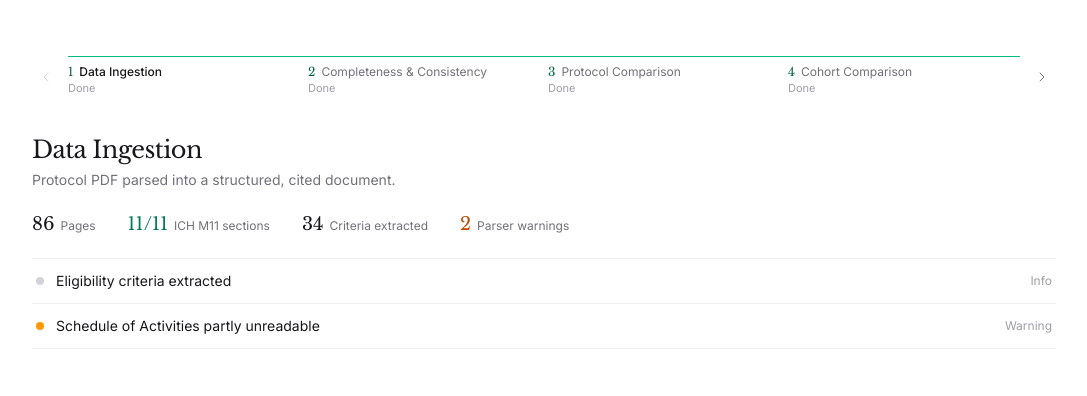
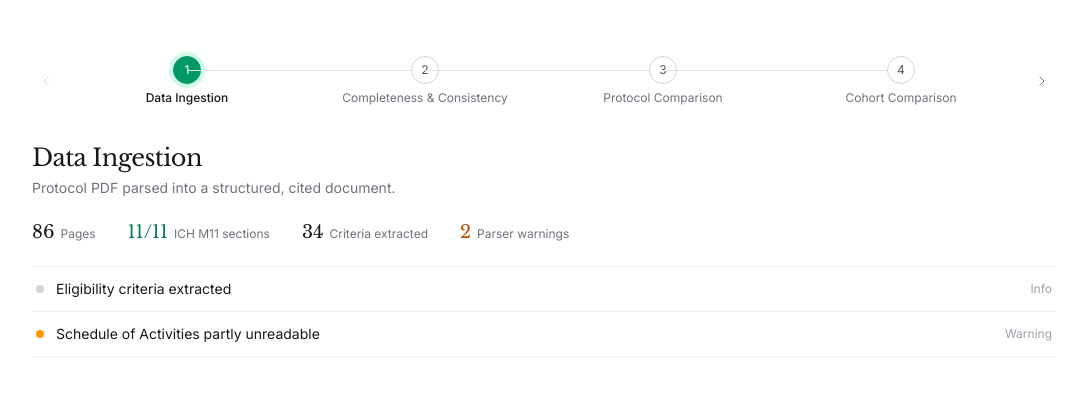
Before and after one commit to elmerescandon/spanish-ai-agentverse, a Next.js app in the folder frontend/: page /demo in a window 1280 px wide. Both pictures are taken after a click on the button "Run Preselected Protocol". Shown: the top 396 px of the page, without its empty margins (96-1183 px from the left). Built offline with nearby package versions, Linux system fonts and the light colour scheme.

Commit message:
show demo steps as a circle stepper that follows the viewed tab
Numbered circles joined by connectors fill emerald up to the step
being viewed; running steps spin and pending ones stay disabled.

Co-Authored-By: Claude Opus 5.5 <noreply@anthropic.com>

```diff
--- a/frontend/src/components/demo/StepBar.tsx
+++ b/frontend/src/components/demo/StepBar.tsx
@@ -1,7 +1,7 @@
 "use client";
 
 import { useEffect } from "react";
-import { ChevronLeft, ChevronRight } from "lucide-react";
+import { Check, ChevronLeft, ChevronRight, Loader2 } from "lucide-react";
 
 export type StepBarState = "done" | "running" | "pending";
 
@@ -42,9 +42,25 @@ function neighbourIndex(
   return items[index]?.state === "done" ? index : -1;
 }
 
+function circleClass(
+  state: StepBarState,
+  isActive: boolean,
+  isReached: boolean
+): string {
+  if (isActive) {
+    return "border-emerald-600 bg-emerald-600 text-white ring-4 ring-emerald-100";
+  }
+  if (isReached) return "border-emerald-600 bg-white text-emerald-700";
+  if (state === "done") {
+    return "border-zinc-300 bg-white text-zinc-600 group-hover:border-zinc-900";
+  }
+  if (state === "running") return "border-zinc-200 bg-white text-emerald-600";
+  return "border-zinc-200 bg-white text-zinc-300";
+}
+
 /**
- * Compact progress bar over the sequential flow. Only done steps can be
- * opened; a thin line fills emerald as steps complete.
+ * Circle stepper over the sequential flow. Only done steps can be opened;
+ * circles and connectors fill emerald up to the step being viewed.
  */
 export default function StepBar({
   items,
@@ -54,8 +70,6 @@ export default function StepBar({
   const activeIndex = items.findIndex((item) => item.id === activeId);
   const previousIndex = neighbourIndex(items, activeIndex, -1);
   const nextIndex = neighbourIndex(items, activeIndex, 1);
-  const doneCount = items.filter((item) => item.state === "done").length;
-  const fillPercent = items.length ? (doneCount / items.length) * 100 : 0;
 
   useEffect(() => {
     const onKeyDown = (event: KeyboardEvent) => {
@@ -91,52 +105,69 @@ export default function StepBar({
           <ChevronLeft className="h-4 w-4" strokeWidth={1.5} />
         </button>
 
-        <div className="relative flex-1">
-          <div
+        <ol className="flex flex-1">
+          {items.map((item, index) => {
+            const isActive = index === activeIndex;
+            // Progress follows the tab being viewed, not run completion.
+            const isReached = index <= activeIndex;
+            return (
+              <li key={item.id} className="relative flex-1">
+                {index > 0 && (
+                  <span
                     aria-hidden
-            className="absolute inset-x-0 top-0 h-px bg-zinc-200"
-          >
-            <div
-              className="h-px bg-emerald-500 transition-all duration-500"
-              style={{ width: `${fillPercent}%` }}
+                    className={`absolute right-1/2 top-3.5 h-px w-full transition-colors duration-500 ${
+                      isReached ? "bg-emerald-500" : "bg-zinc-200"
+                    }`}
                   />
-          </div>
-          <ol className="grid grid-cols-4 gap-2 pt-2">
-            {items.map((item, index) => {
-              const isActive = item.id === activeId;
-              return (
-                <li key={item.id}>
+                )}
                 <button
                   type="button"
                   aria-label={item.title}
                   aria-current={isActive ? "step" : undefined}
                   disabled={item.state !== "done"}
                   onClick={() => onSelect(item.id)}
-                    className={`w-full cursor-pointer text-left font-sans transition-colors disabled:cursor-default ${
-                      isActive ? "text-zinc-900" : "text-zinc-500"
-                    }`}
+                  className="group relative flex w-full cursor-pointer flex-col items-center gap-1.5 font-sans disabled:cursor-default"
                 >
-                    <span className="flex items-baseline gap-1.5 text-xs">
-                      <span className="font-serif text-emerald-800">
-                        {index + 1}
+                  <span
+                    className={`flex h-7 w-7 items-center justify-center rounded-full border text-xs transition-all duration-300 ${circleClass(
+                      item.state,
+                      isActive,
+                      isReached
+                    )}`}
+                  >
+                    {item.state === "running" ? (
+                      <Loader2
+                        className="h-3.5 w-3.5 animate-spin"
+                        strokeWidth={1.5}
+                        aria-hidden
+                      />
+                    ) : isReached && !isActive ? (
+                      <Check
+                        className="h-3.5 w-3.5"
+                        strokeWidth={2}
+                        aria-hidden
+                      />
+                    ) : (
+                      index + 1
+                    )}
                   </span>
                   <span
-                        className={`truncate ${
-                          isActive ? "font-medium" : ""
+                    className={`max-w-full truncate px-1 text-xs transition-colors ${
+                      isActive
+                        ? "font-medium text-zinc-900"
+                        : item.state === "done"
+                          ? "text-zinc-500 group-hover:text-zinc-900"
+                          : "text-zinc-300"
                     }`}
                   >
                     {item.title}
                   </span>
-                    </span>
-                    <span className="block text-[11px] text-zinc-400">
-                      {STATE_LABELS[item.state]}
-                    </span>
+                  <span className="sr-only">{STATE_LABELS[item.state]}</span>
                 </button>
               </li>
             );
           })}
         </ol>
-        </div>
 
         <button
           type="button"
```
Also changed, not shown: 1 other file (tests, documents, lock files or other folders). Lines whose indentation alone changed are shown as unchanged.
